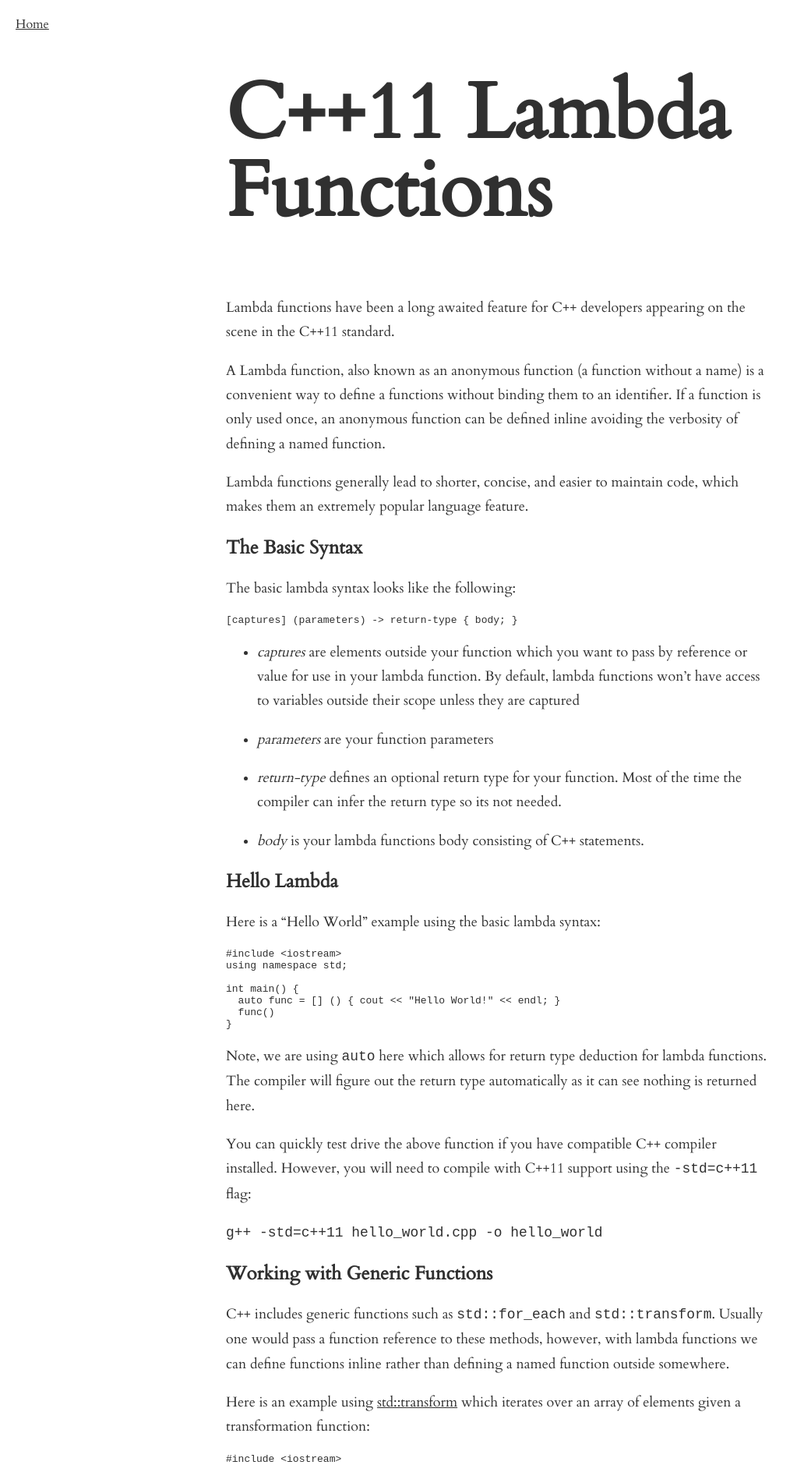
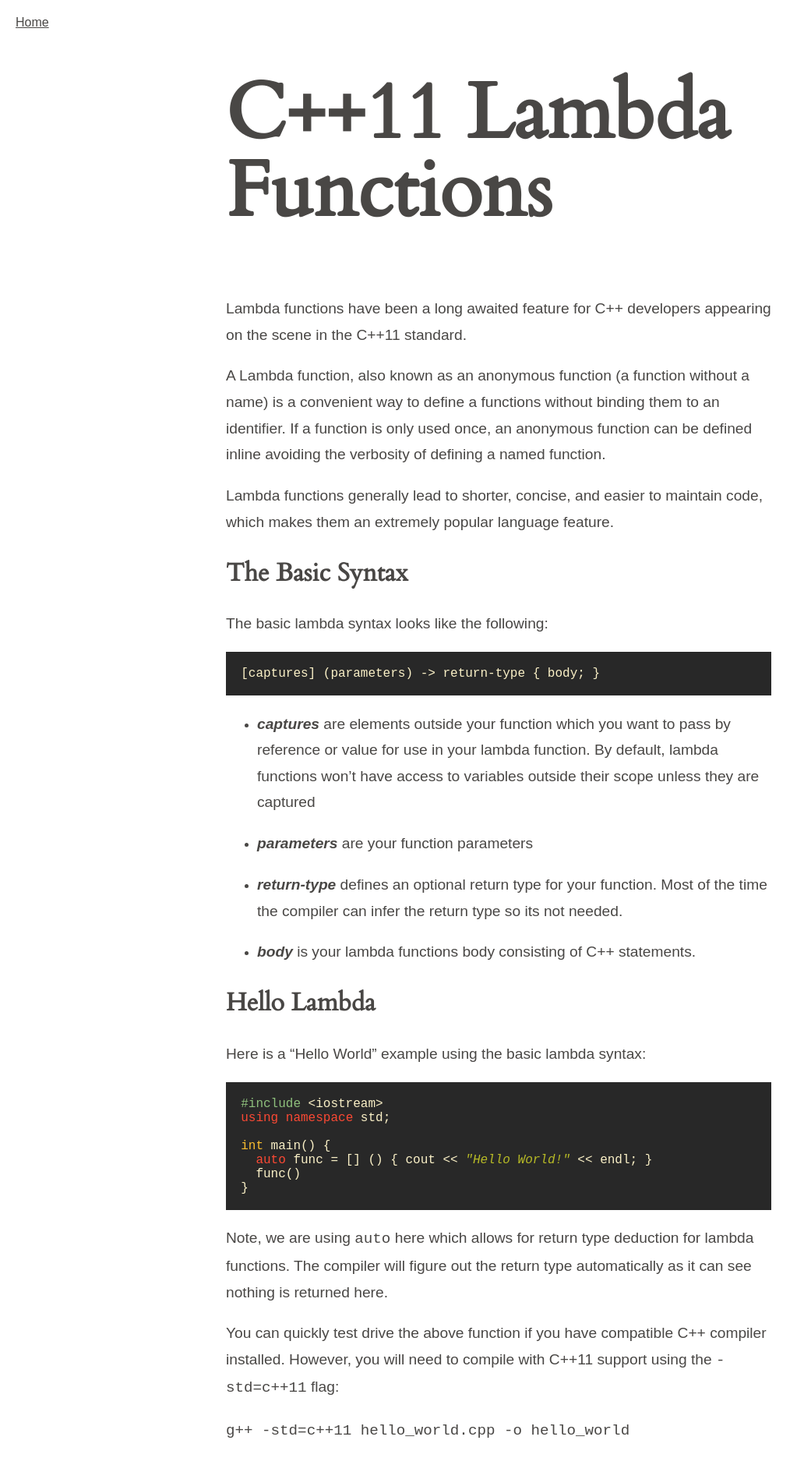
Before and after one commit to rramsden/rramsden.ca, a Jekyll site: the page built from _posts/2017-07-17-cpp11-lambda-functions.markdown, in a window 1280 px wide. Shown: the top 1879 px of the page at 78% size, without its empty margins (0-1032 px from the left). Built offline with Jekyll 4.4.1, drawn with Linux system fonts in a browser that asks for light colours.

Commit message:
Update styles

```diff
--- a/_includes/head.html
+++ b/_includes/head.html
@@ -3,5 +3,8 @@
 	<meta name="viewport" content="width=device-width">
 	<title>{% if page.title %}{{ page.title}} | {% endif %}{{ site.title }}</title>
   <link rel="stylesheet" href="/css/home.css"/>
+  <link rel="stylesheet" href="/css/highlight.css"/>
+  <script src="https://use.typekit.net/mim4fhl.js"></script>
   <link href="https://fonts.googleapis.com/css?family=Cardo" rel="stylesheet">
+  <script>try{Typekit.load({ async: true });}catch(e){}</script>
 </head>
--- /dev/null
+++ b/css/highlight.css
@@ -0,0 +1,84 @@
+.highlight table td { padding: 5px; }
+.highlight table pre { margin: 0; }
+.highlight, .highlight .w {
+  color: #fbf1c7;
+  background-color: #282828;
+}
+.highlight .err {
+  color: #fb4934;
+  background-color: #282828;
+  font-weight: bold;
+}
+.highlight .c, .highlight .cd, .highlight .cm, .highlight .c1, .highlight .cs {
+  color: #928374;
+  font-style: italic;
+}
+.highlight .cp {
+  color: #8ec07c;
+}
+.highlight .nt {
+  color: #fb4934;
+}
+.highlight .o, .highlight .ow {
+  color: #fbf1c7;
+}
+.highlight .p, .highlight .pi {
+  color: #fbf1c7;
+}
+.highlight .gi {
+  color: #b8bb26;
+  background-color: #282828;
+}
+.highlight .gd {
+  color: #fb4934;
+  background-color: #282828;
+}
+.highlight .gh {
+  color: #b8bb26;
+  font-weight: bold;
+}
+.highlight .k, .highlight .kn, .highlight .kp, .highlight .kr, .highlight .kv {
+  color: #fb4934;
+}
+.highlight .kc {
+  color: #d3869b;
+}
+.highlight .kt {
+  color: #fabd2f;
+}
+.highlight .kd {
+  color: #fe8019;
+}
+.highlight .s, .highlight .sb, .highlight .sc, .highlight .sd, .highlight .s2, .highlight .sh, .highlight .sx, .highlight .s1 {
+  color: #b8bb26;
+  font-style: italic;
+}
+.highlight .si {
+  color: #b8bb26;
+  font-style: italic;
+}
+.highlight .sr {
+  color: #b8bb26;
+  font-style: italic;
+}
+.highlight .se {
+  color: #fe8019;
+}
+.highlight .nn {
+  color: #8ec07c;
+}
+.highlight .nc {
+  color: #8ec07c;
+}
+.highlight .no {
+  color: #d3869b;
+}
+.highlight .na {
+  color: #b8bb26;
+}
+.highlight .m, .highlight .mf, .highlight .mh, .highlight .mi, .highlight .il, .highlight .mo, .highlight .mb, .highlight .mx {
+  color: #d3869b;
+}
+.highlight .ss {
+  color: #83a598;
+}
--- a/css/home.scss
+++ b/css/home.scss
@@ -1,9 +1,16 @@
 ---
 ---
-$text-color: #303030;
+$text-color: #494745;
+$base-font-size: 16px;
+$small-padding: 1.2em;
+
+html {
+  -webkit-font-smoothing: antialiased;
+}
 
 body {
-  font-family: cardo, Arial, Helvetica, sans-serif;
+  font-family: "Rooney", "rooney-web", Arial, Helvetica, sans-serif;
+  font-size: $base-font-size;
   color: $text-color;
 }
 
@@ -16,15 +23,36 @@ a, a:visited {
   margin: 6rem auto;
 }
 
+h1,h2,h3,h4 {
+  font-family: cardo !important;
+}
+
 .post {
   h1 {
     font-size: 6.25rem;
     line-height: 1em;
   }
+
+  h2 {
+    font-size: 2em;
+  }
+
+  em {
+    font-weight: bold;
+  }
+}
+
+highlighter-rouge {
+  border-radius: 5px;
+}
+
+pre.highlight {
+  padding: $small-padding;
 }
 
 article p {
-  font-size: 1.12rem;
+  font-size: 1.2rem;
+  font-weight: 300;
   line-height: 1.75em;
 }
 
--- a/index.html
+++ b/index.html
@@ -4,9 +4,7 @@ layout: none
 <!DOCTYPE HTML>
 <html>
   <head>
-    <title>Richard Ramsden</title>
-    <link rel="stylesheet" href="/css/home.css"/>
-    <link href="https://fonts.googleapis.com/css?family=Cardo" rel="stylesheet">
+    {% include head.html %}
   </head>
   <body>
     <div class="container">
```
